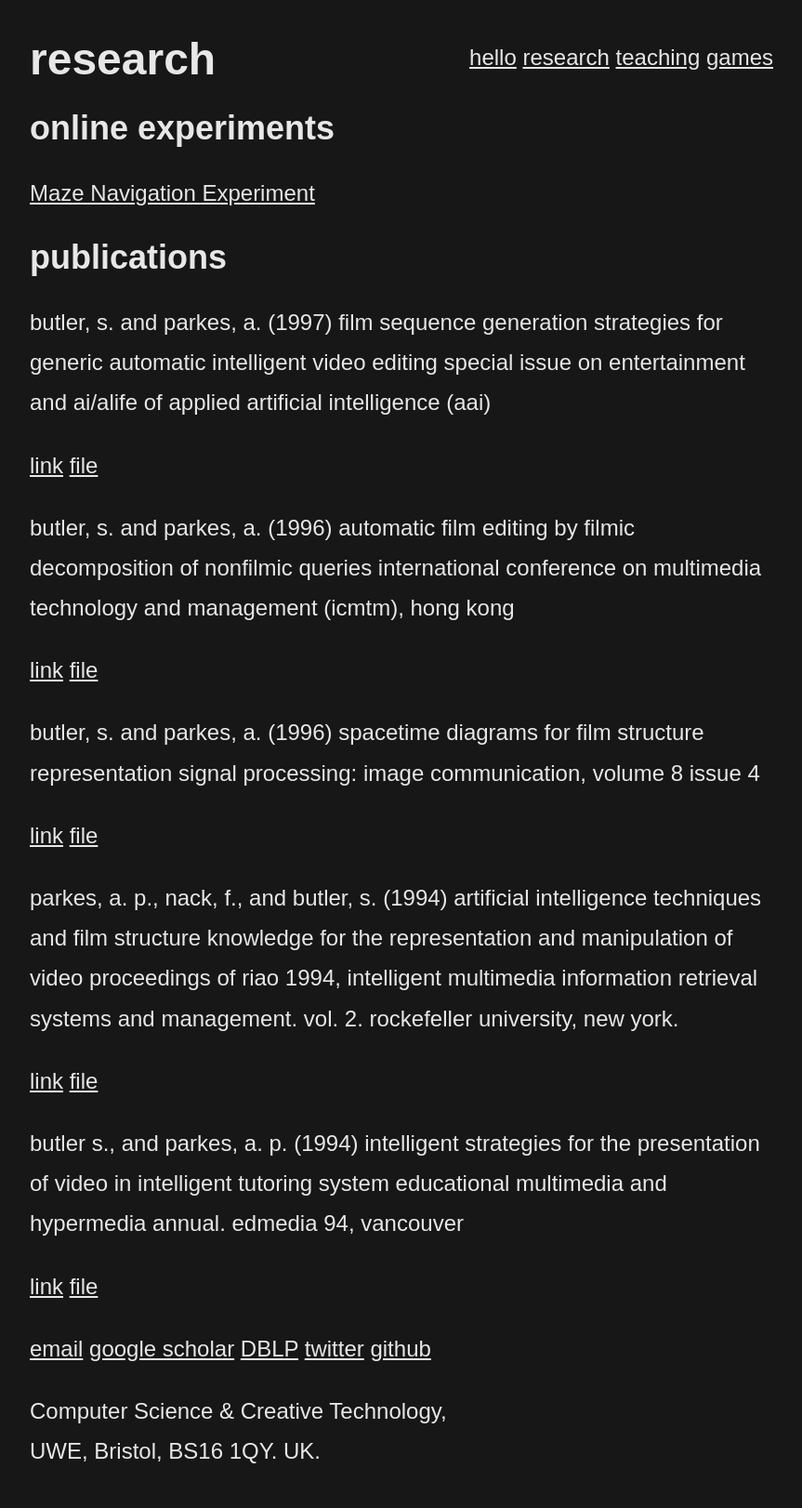
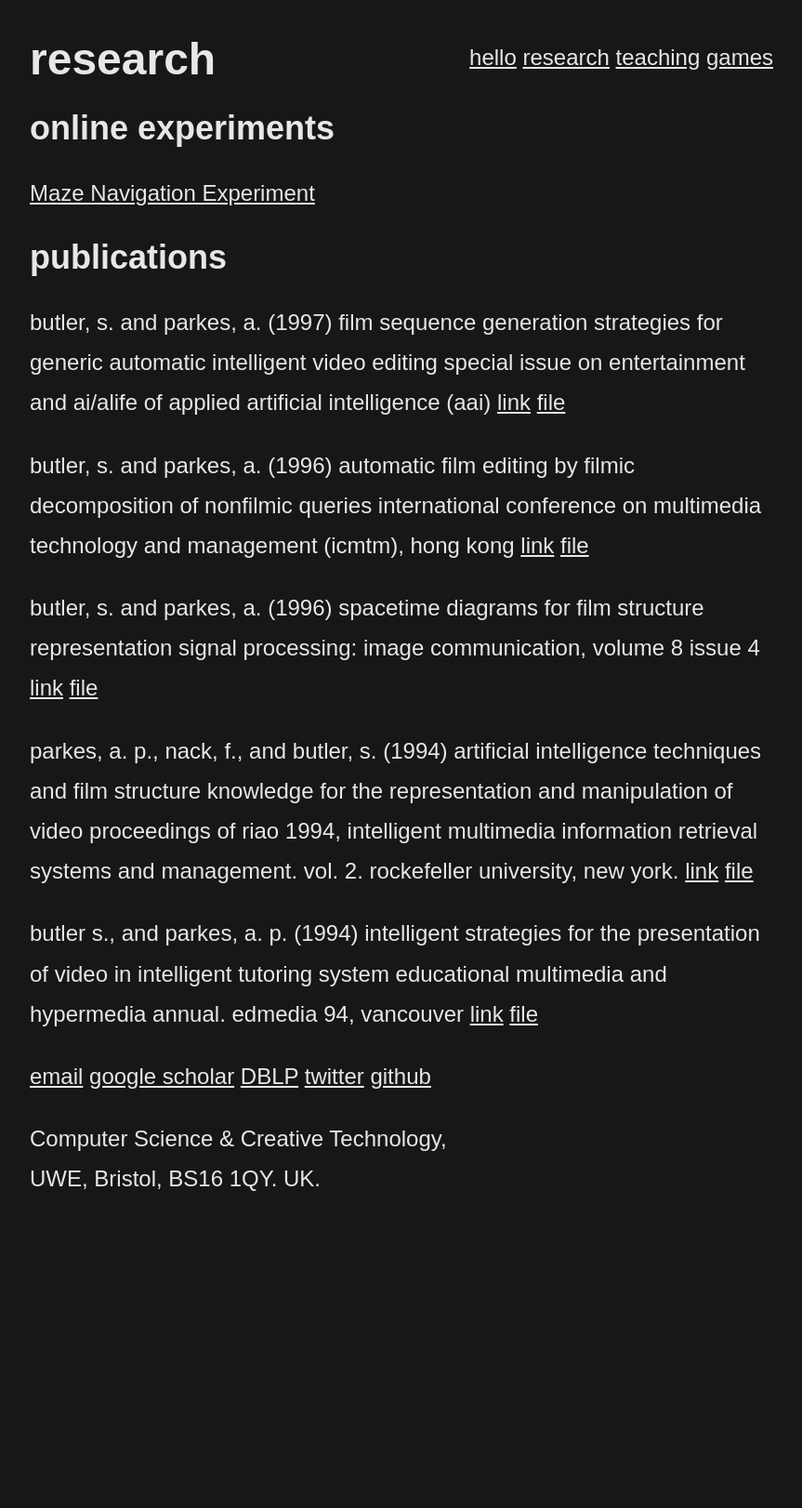
Before and after one commit to seanbutler/www.seanbutler.net, a Jekyll site: the page built from research/index.html, in a window 1280 px wide. Shown: the whole page at 93% size, without its empty margins (208-1071 px from the left). Built offline with Jekyll 4.4.1, drawn with Linux system fonts in a browser that asks for light colours; after the commit the page ends 1330 px from its top, so only the background shows below that.

Commit message:
BOINGBOING

```diff
--- a/research/index.html
+++ b/research/index.html
@@ -14,9 +14,7 @@ title: research
 <h2>publications</h2>
 
 {% for paper in site.data.papers %}
-   <p>{{ paper.authors }} ({{paper.year}}) {{paper.title}} {{paper.publication}}</p>
-   <a href = "{{paper.link}}">link</a>
-   <a href = "{{paper.file}}">file</a>
+   <p>{{ paper.authors }} ({{paper.year}}) {{paper.title}} {{paper.publication}} <a href = "{{paper.link}}">link</a> <a href = "{{paper.file}}">file</a></p>
 {% endfor %}
 
 <!--
```
